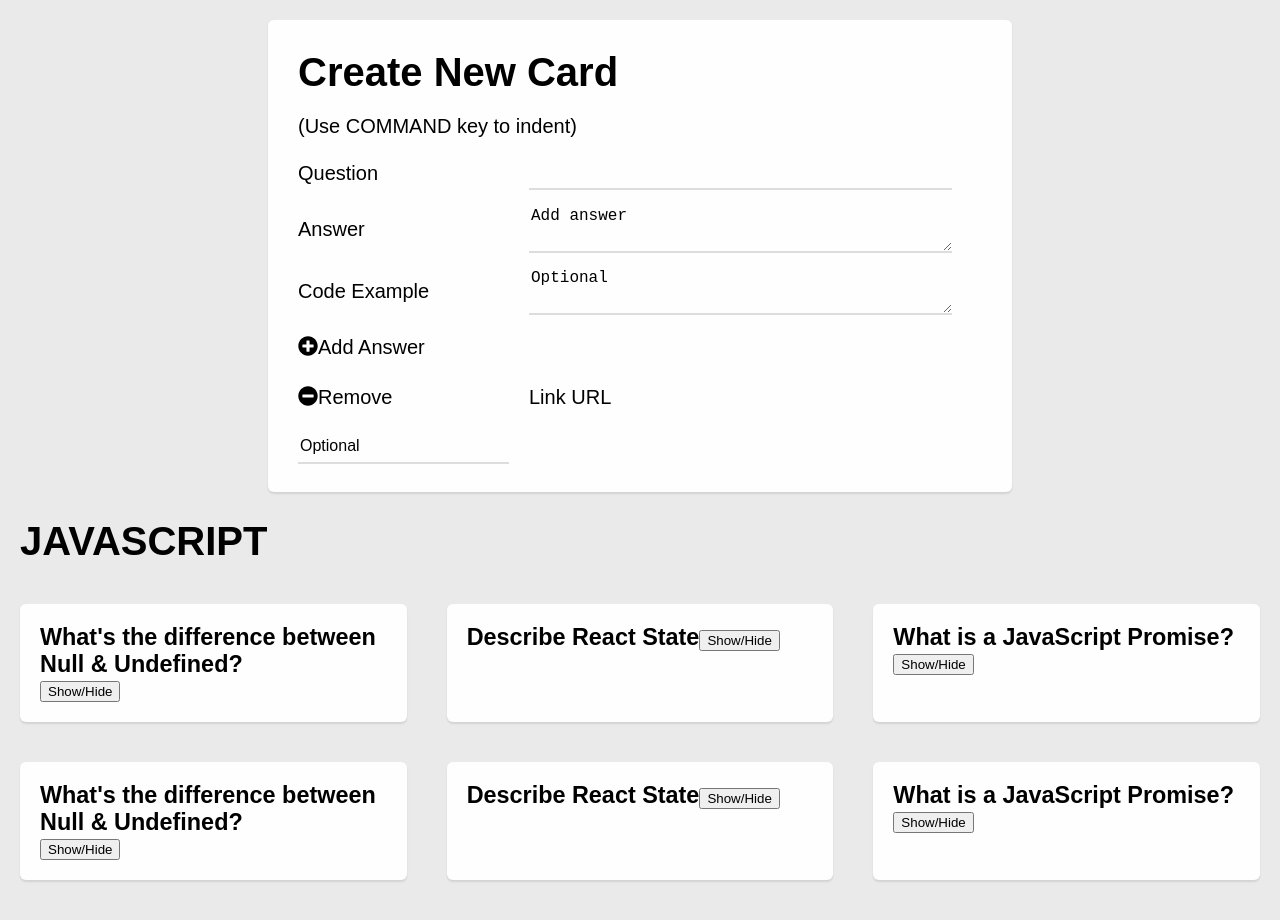
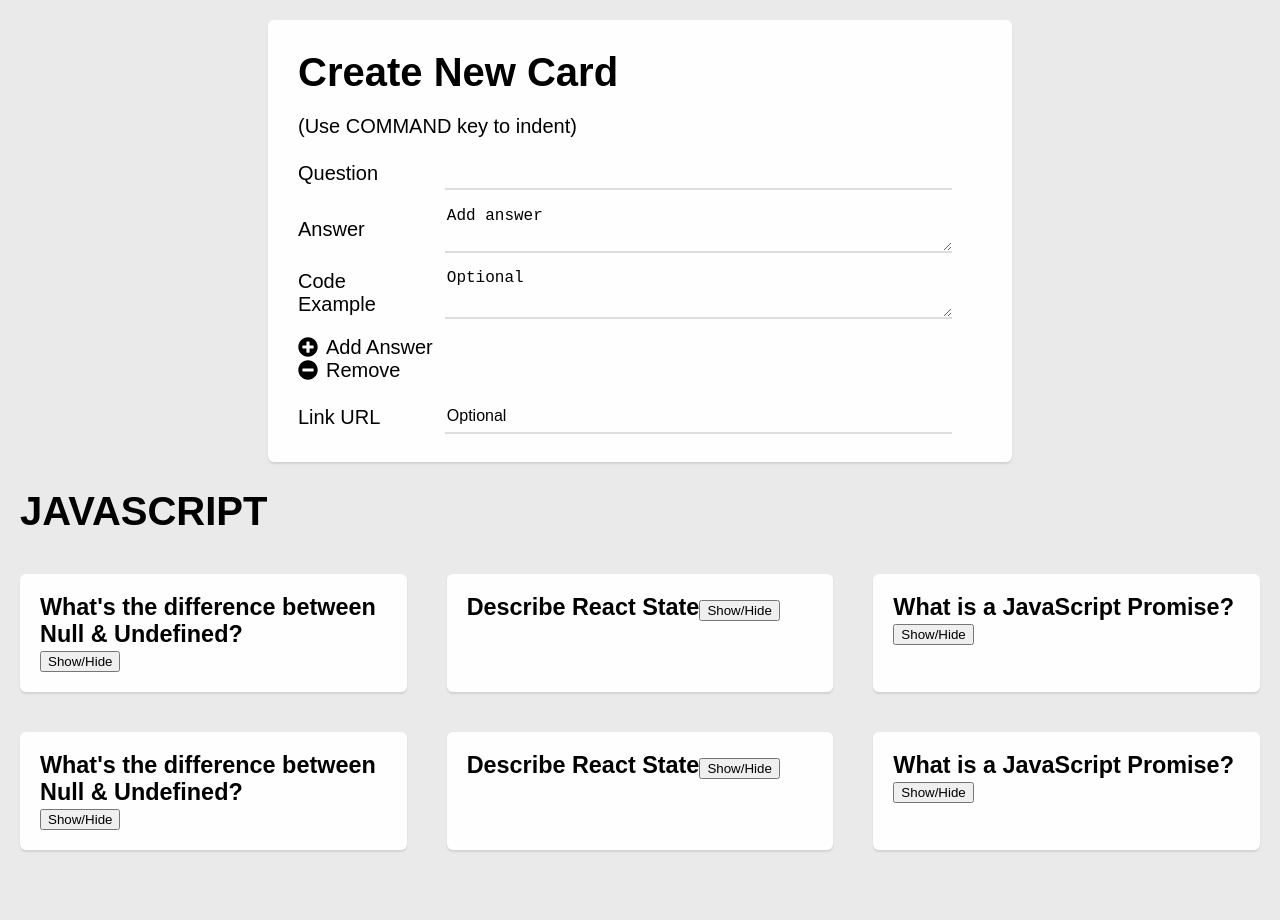
Before and after one commit to ZacharyDinerstein/coding-challenge-app--react, a React (Create React App) app: page / in a window 1280 px wide. After the commit the page ends 890 px from the top, so only its background shows below. Built offline with nearby package versions, Linux system fonts and the light colour scheme.

Commit message:
Removed un-needed divs

```diff
--- a/src/components/Button/AddAnswerBtn.js
+++ b/src/components/Button/AddAnswerBtn.js
@@ -17,10 +17,12 @@ const AddAnswerBtn = (props) => {
         className={classes}
         onClick={() => handleBtnClick("answerField")}
       >
-        <FontAwesomeIcon icon={faPlusCircle} />
+        <FontAwesomeIcon
+          icon={faPlusCircle}
+          className="form__icon"
+        />
         <span>Add Answer</span>
       </div>
-      <div></div>
     </>
   )
 }
--- a/src/components/Button/RemoveAnswerBtn.js
+++ b/src/components/Button/RemoveAnswerBtn.js
@@ -17,7 +17,10 @@ const RemoveAnswerBtn = (props) => {
         className={classes}
         onClick={() => handleBtnClick("answerField")}
       >
-        <FontAwesomeIcon icon={faMinusCircle} />
+        <FontAwesomeIcon
+          icon={faMinusCircle}
+          className="form__icon"
+        />
         <span>Remove</span>
       </div>
     </>
--- a/src/components/Card/Card.scss
+++ b/src/components/Card/Card.scss
@@ -60,14 +60,14 @@
     color: white;
     font-weight: 500;
   }
-
 }
 
 .card--form {
   margin-top: 2rem;
   padding: 3rem;
   padding-right: 6rem;
-
+  grid-column: 2 / 3;
+  .form {
     .form__inputs-wrapper {
       display: grid;
       grid-template-columns: 2fr 8fr;
@@ -75,10 +75,17 @@
       align-items: center;
       grid-auto-rows: minmax(3rem, auto);
     }
+    .form__buttons-wrapper {
+      grid-column: 1 / 3;
+      justify-content: right;
+    }
+    .form__icon {
+      margin-right: 0.8rem;
+    }
     label {
       margin-right: 1rem;
     }
-  input:not([type='checkbox']),
+    input:not([type="checkbox"]),
     textarea {
       height: 100%;
       background-color: inherit;
@@ -93,7 +100,8 @@
       label {
         font-size: 1.2rem;
         margin-right: 0rem;
-      margin-left: .5rem;
+        margin-left: 0.5rem;
       }
     }
   }
+}
--- a/src/components/Form/AnswerAndExampleInputs.js
+++ b/src/components/Form/AnswerAndExampleInputs.js
@@ -32,6 +32,7 @@ const AnswerAndExampleInputs = (props) => {
                 onChange={updateObjectAttributeWithinCardsArray}
                 onKeyDown={allowTabs}
             />
+            <div className="form__buttons-wrapper">
                 <AddAnswerBtn
                     addAdditionalFields={(elemToCreate) => props.addAdditionalFields(elemToCreate)}
                     hideComponent={() => hideComponent(true)}
@@ -41,6 +42,7 @@ const AnswerAndExampleInputs = (props) => {
                     hideComponent={() => hideComponent(true)}
                     removeFields={(elemToRemove) => props.removeFields(elemToRemove)}
                 />
+            </div>
         </>
     )
 }
--- a/src/components/Form/Form.js
+++ b/src/components/Form/Form.js
@@ -124,10 +124,11 @@ export default class Form extends Component {
   render() {
     return (
       <>
-        <div></div>
+        <div className="card card--form">
           <form
+            className="form"
             onSubmit={this.createCard}
-          className="card card--form">
+          >
             <h1>Create New Card</h1>
             <p className="sub-header">(Use COMMAND key to indent)</p>
             <div className="form__inputs-wrapper">
@@ -167,7 +168,7 @@ export default class Form extends Component {
 
             <button className="hidden" type="submit">Submit</button>
           </form>
-        <div></div>
+        </div>
       </>
     )
   }
```
Lines whose indentation alone changed are shown as unchanged.
